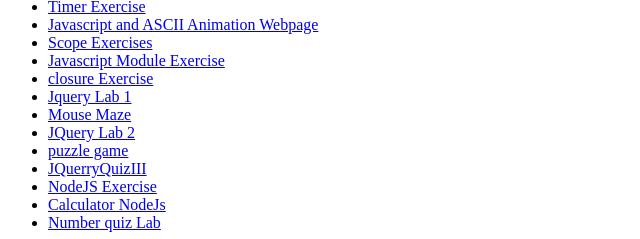
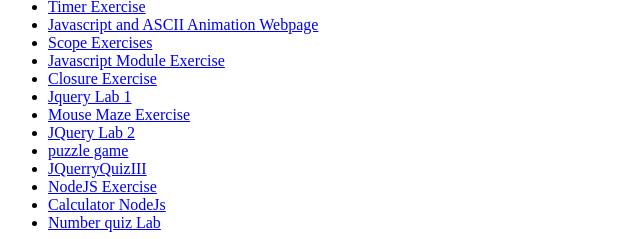
Before and after one commit to Awetey/myFirstRepo, a plain HTML site: page index.html in a window 1280 px wide. Shown: the part 692-931 px from the top of the page, 0-640 px from the left. Drawn offline with Linux system fonts and the light colour scheme.

Commit message:
index1
first one

```diff
--- a/index.html
+++ b/index.html
@@ -28,9 +28,9 @@
         <li><a href="animation.html"> Javascript and ASCII Animation Webpage</a></li>
         <li><a href="scopeExercise.txt"> Scope Exercises</a></li>
         <li><a href="Javascript Module Exercises.txt"> Javascript Module Exercise</a></li>
-        <li><a href="closure-lab.html"> closure Exercise</a></li>
+        <li><a href="closure-lab.html"> Closure Exercise</a></li>
         <li><a href="JqueryQuize1.txt"> Jquery Lab 1</a></li>
-        <li><a href="mousemaze.html"> Mouse Maze</a></li>
+        <li><a href="mousemaze.html"> Mouse Maze Exercise </a></li>
         <li><a href="JQueryQuize2.txt"> JQuery Lab 2</a></li>
         <li><a href="fifteenpuzzle.html"> puzzle game </a></li>
         <li><a href="JQuerryQuizIII.txt"> JQuerryQuizIII </a></li>
```
